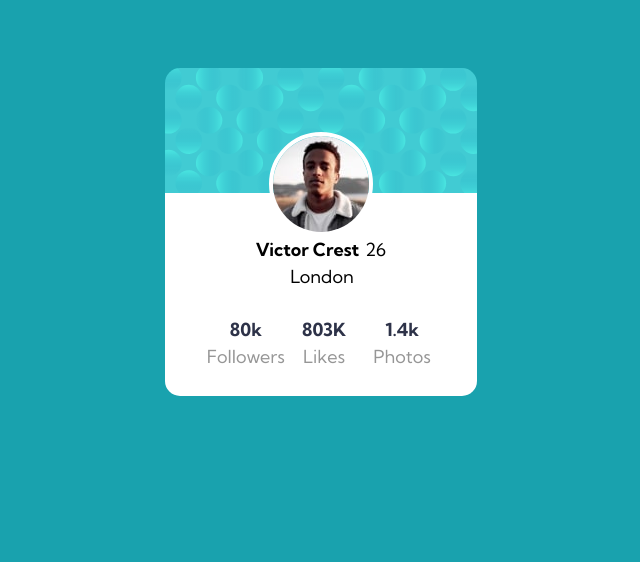
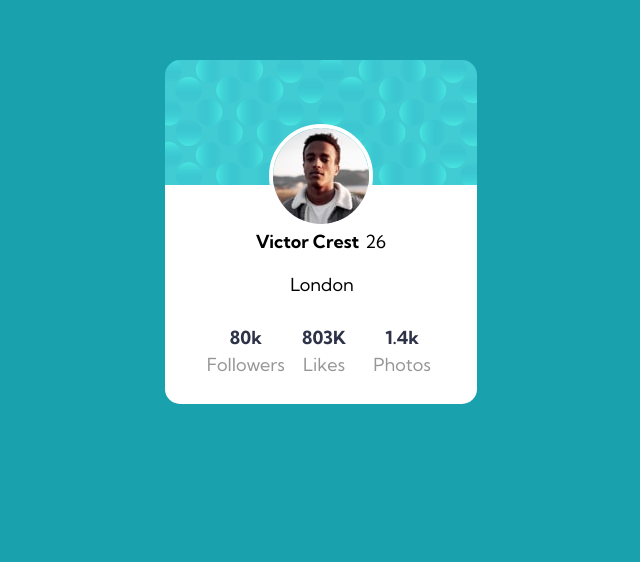
Before and after one commit to ToHX/profile-card-component-main-2, a plain HTML site: page index.html in a window 1280 px wide. Shown: the part 168-730 px from the top of the page, without its empty margins (319-959 px from the left). Drawn offline with Linux system fonts and the light colour scheme.

Commit message:
Added Padding-Top for Country

```diff
--- a/style.css
+++ b/style.css
@@ -62,6 +62,10 @@ p {
   margin-left: 0.125rem;
 }
 
+.country {
+  padding-top: 1rem;
+}
+
 /* Card Bottom */
 
 .card-bottom-grid {
```
